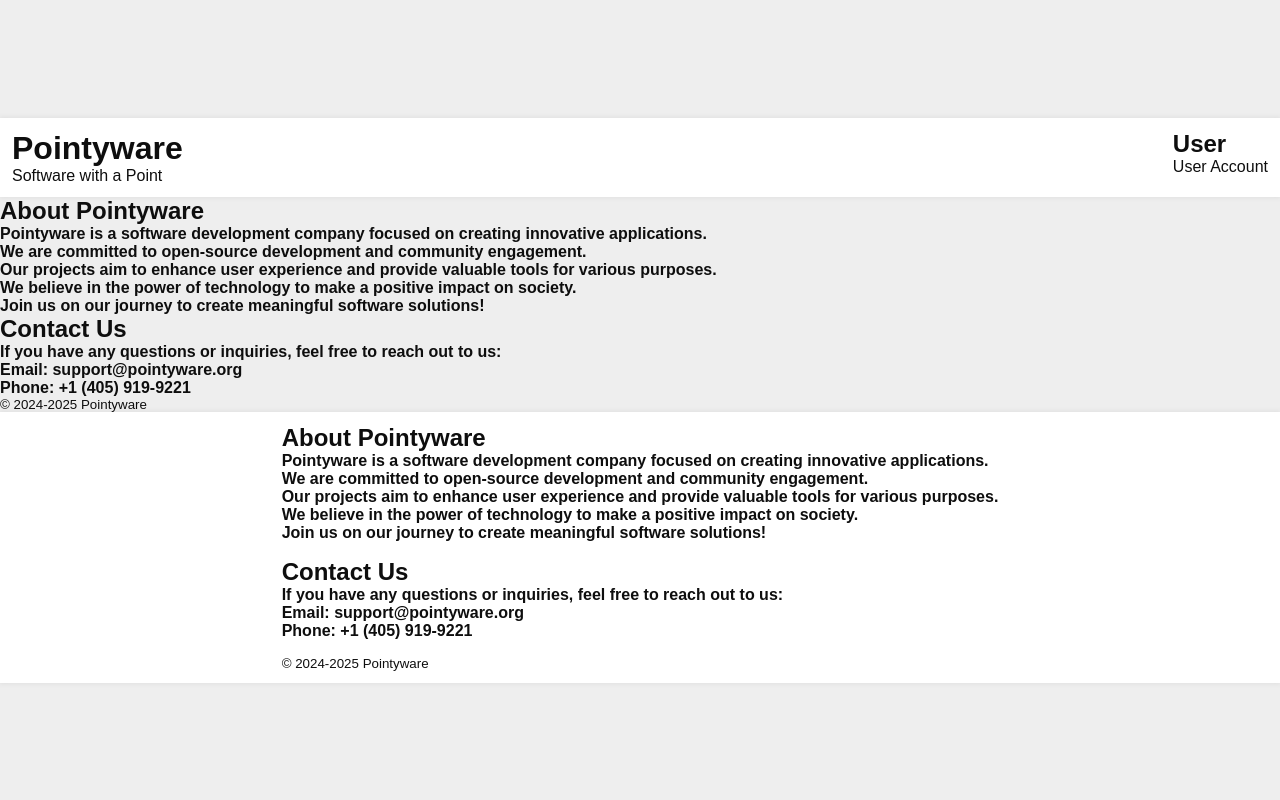
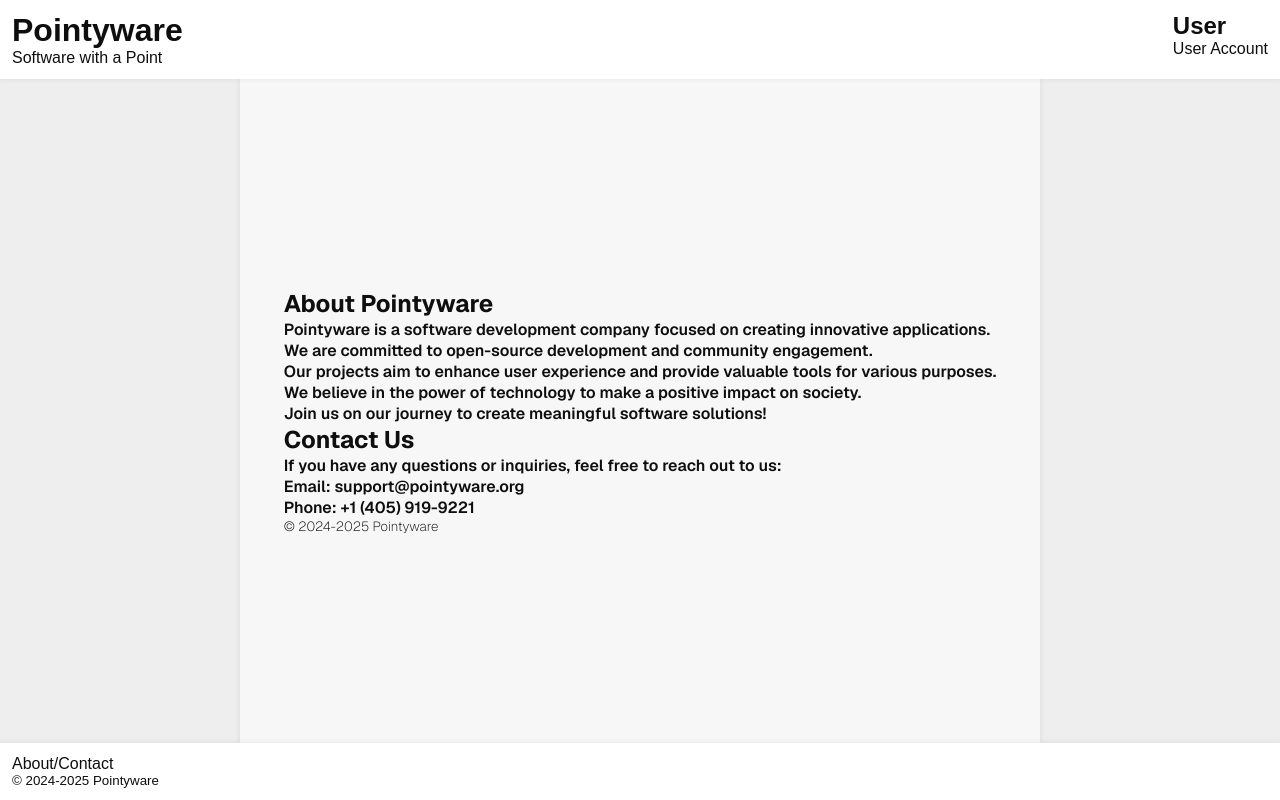
Before and after one commit to Pointyware/static-site, a Next.js app: page /about in a window 1280 px wide. Built offline with nearby package versions, Linux system fonts and the light colour scheme; a web font is replaced by a local one.

Commit message:
Move about/contact info to dedicated page

```diff
--- a/src/app/_components/footer.tsx
+++ b/src/app/_components/footer.tsx
@@ -2,9 +2,8 @@ import { About, Contact, Copyright } from "@/components/about-components";
 
 export default function Footer() {
   return (
-    <footer className='container padding-md'>
-      <About />
-      <Contact />
+    <footer className='padding-md'>
+      <a href='/about'><p>About/Contact</p></a>
       <Copyright />
     </footer>
   )
--- a/src/app/_components/header.tsx
+++ b/src/app/_components/header.tsx
@@ -1,17 +1,22 @@
+'use client';
 
 export default function Header() {
 
   return (
     <header>
+      <a href='/'>
         <div>
           <h1 aria-label='Title'>Pointyware</h1>
           <p>Software with a Point</p>
         </div>
+      </a>
+      <a href='/login'>
         <div>
           {/* Account Icon */}
           <h2>User</h2>
           <p>User Account</p>
         </div>
+      </a>
     </header>
   )
 }
--- a/src/app/about/page.tsx
+++ b/src/app/about/page.tsx
@@ -1,12 +1,14 @@
 import { About, Contact, Copyright } from "@/components/about-components";
-
+import styles from '@/app/page.module.css';
 export default function AboutPage() {
 
   return (
-    <div>
-      <About />
-      <Contact />
-      <Copyright />
+    <div className={styles.page}>
+      <div className={styles.main}>
+        <About />
+        <Contact />
+        <Copyright />
+      </div>
     </div>
   )
 }
```
Lines whose indentation alone changed are shown as unchanged.
